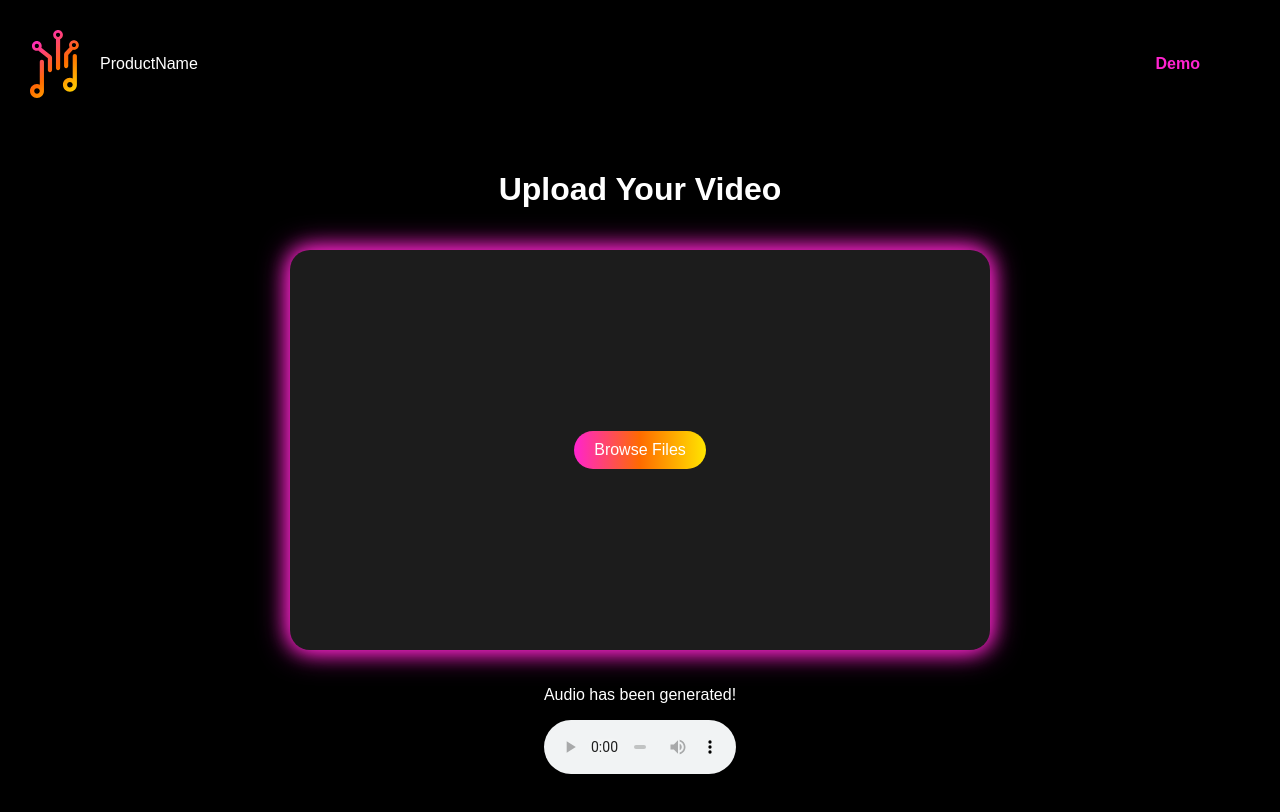
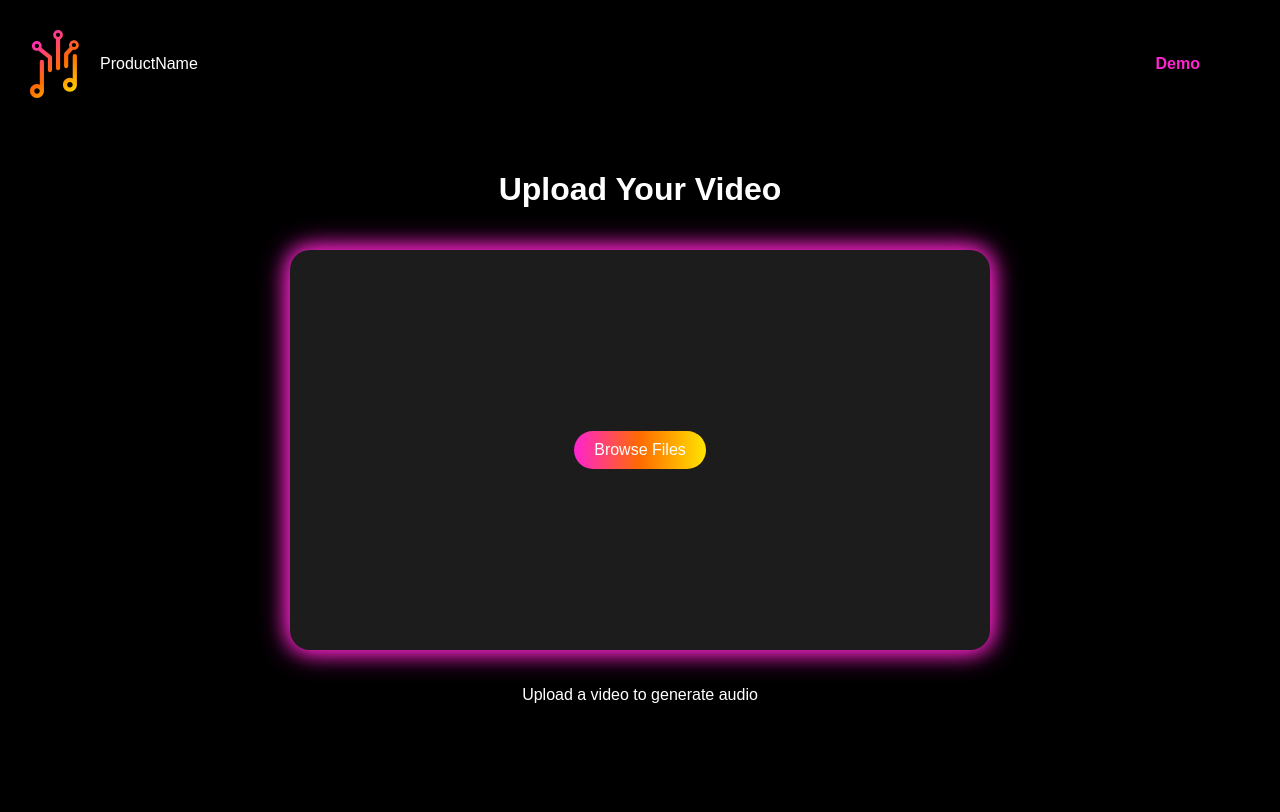
Before and after one commit to ryanmckim/CalHacks2023, a React (Create React App) app in the folder frontend/: page /demo in a window 1280 px wide. Shown: the top 812 px of the page. Built offline with nearby package versions, Linux system fonts and the light colour scheme.

Commit message:
Image upload bug

```diff
--- a/frontend/src/VideoInput.js
+++ b/frontend/src/VideoInput.js
@@ -8,10 +8,12 @@ export default function VideoInput(props) {
 
   const [source, setSource] = React.useState();
 
-  const audio = true;
+  const audio = null;
 
   const handleUpload = async (event) => {
     const file = event.target.files[0];
+    const url = URL.createObjectURL(file);
+    setSource(url);
     const formData = new FormData();
     formData.append('video', file);
 
```
